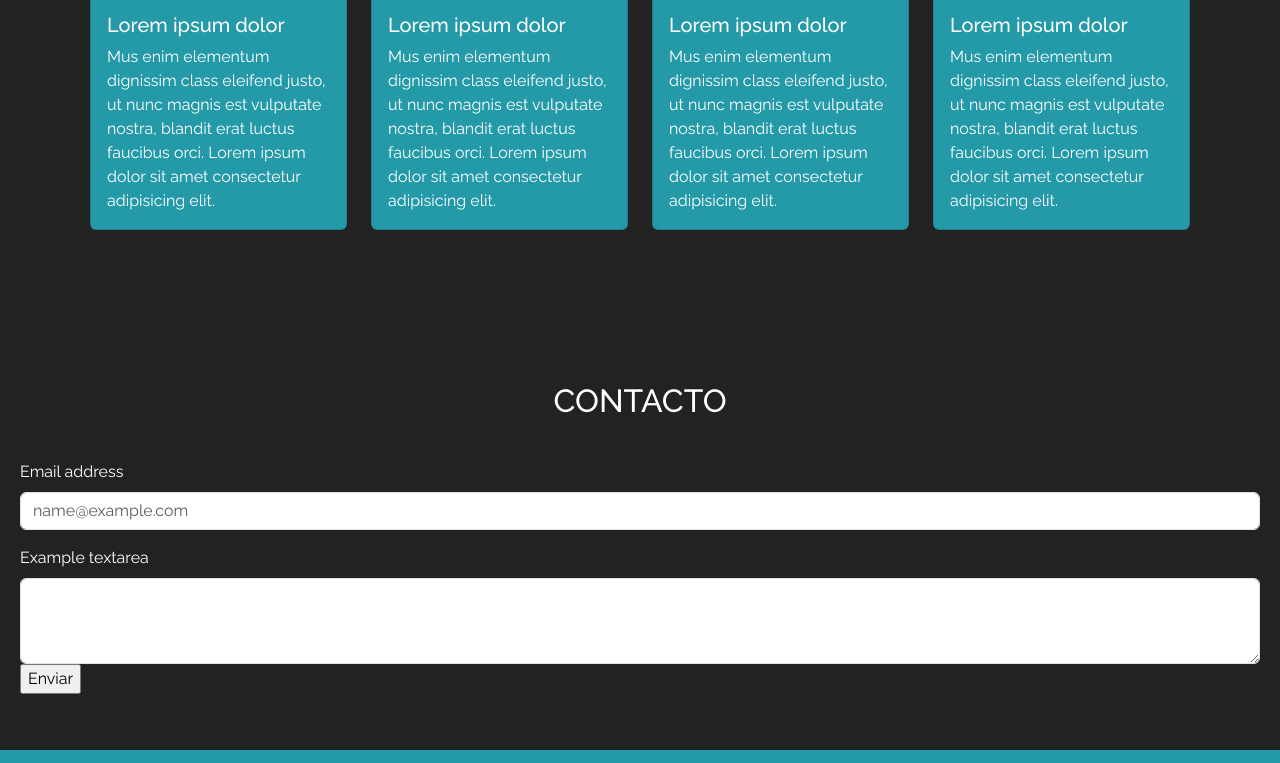
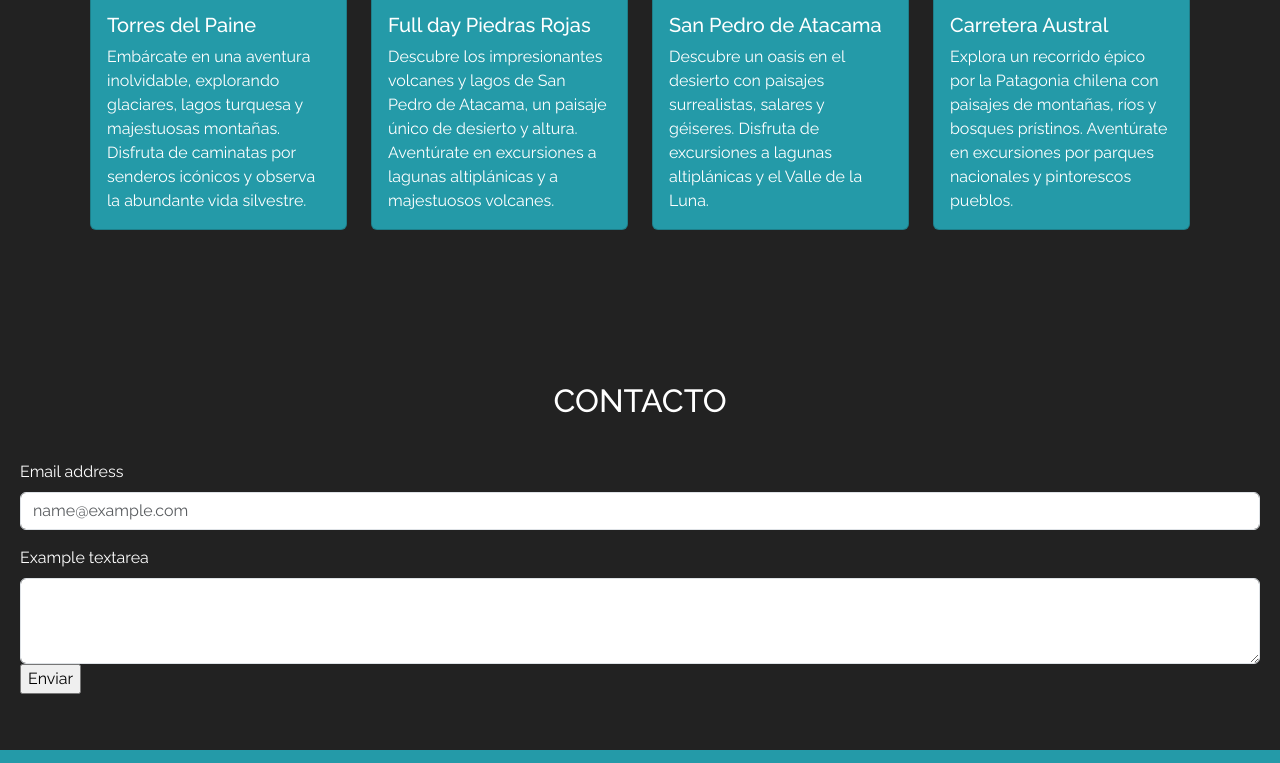
Before and after one commit to ClauCelis/Viajes_Chile, a plain HTML site: page index.html in a window 1280 px wide. Shown: the part 1910-2673 px from the top of the page. Drawn offline with nearby package versions, Linux system fonts and the light colour scheme.

Commit message:
"Modificación de contenido de cards"

```diff
--- a/index.html
+++ b/index.html
@@ -97,8 +97,8 @@
             <div class="card h-100 text-white">
             <img src="./assets/img/card1.jpg" alt="Destacado 1">
             <div class="card-body">
-            <h5>Lorem ipsum dolor</h5>
-            <p class="card-text">Mus enim elementum dignissim class eleifend justo, ut nunc magnis est vulputate nostra, blandit erat luctus faucibus orci. Lorem ipsum dolor sit amet consectetur adipisicing elit.</p>
+            <h5>Torres del Paine</h5>
+            <p class="card-text">Embárcate en una aventura inolvidable, explorando glaciares, lagos turquesa y majestuosas montañas. Disfruta de caminatas por senderos icónicos y observa la abundante vida silvestre.</p>
             </div>
             </div>
         </div>
@@ -108,8 +108,8 @@
             <div class="card h-100 text-white">
             <img src="./assets/img/card2.jpg" alt="Destacado 2">
             <div class="card-body">
-            <h5>Lorem ipsum dolor</h5>
-            <p class="card-text">Mus enim elementum dignissim class eleifend justo, ut nunc magnis est vulputate nostra, blandit erat luctus faucibus orci. Lorem ipsum dolor sit amet consectetur adipisicing elit.</p>
+            <h5>Full day Piedras Rojas</h5>
+            <p class="card-text">Descubre los impresionantes volcanes y lagos de San Pedro de Atacama, un paisaje único de desierto y altura. Aventúrate en excursiones a lagunas altiplánicas y a majestuosos volcanes.</p>
             </div>
             </div>
         </div>
@@ -119,8 +119,8 @@
             <div class="card h-100 text-white">
             <img src="./assets/img/card3.jpg" alt="Destacado 3">
             <div class="card-body">
-            <h5>Lorem ipsum dolor</h5>
-            <p class="card-text">Mus enim elementum dignissim class eleifend justo, ut nunc magnis est vulputate nostra, blandit erat luctus faucibus orci. Lorem ipsum dolor sit amet consectetur adipisicing elit.</p>
+            <h5>San Pedro de Atacama</h5>
+            <p class="card-text">Descubre un oasis en el desierto con paisajes surrealistas, salares y géiseres. Disfruta de excursiones a lagunas altiplánicas y el Valle de la Luna.</p>
             </div>
             </div>
         </div>
@@ -130,8 +130,8 @@
             <div class="card h-100 text-white">
             <img src="./assets/img/card4.jpg" alt="Destacado 4">
             <div class="card-body">
-            <h5>Lorem ipsum dolor</h5>
-            <p class="card-text">Mus enim elementum dignissim class eleifend justo, ut nunc magnis est vulputate nostra, blandit erat luctus faucibus orci. Lorem ipsum dolor sit amet consectetur adipisicing elit.</p>
+            <h5>Carretera Austral</h5>
+            <p class="card-text">Explora un recorrido épico por la Patagonia chilena con paisajes de montañas, ríos y bosques prístinos. Aventúrate en excursiones por parques nacionales y pintorescos pueblos.</p>
             </div>
             </div>
         </div>
```
